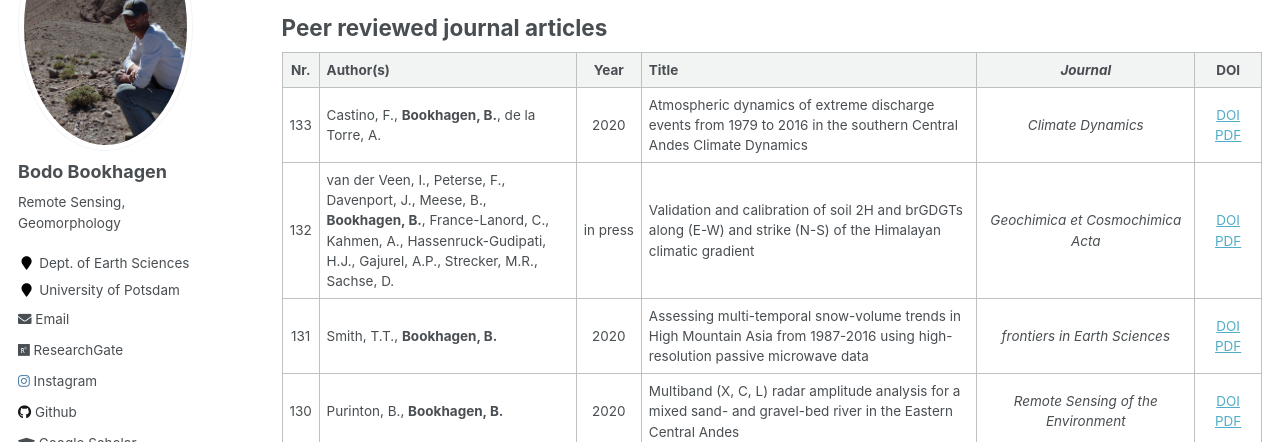
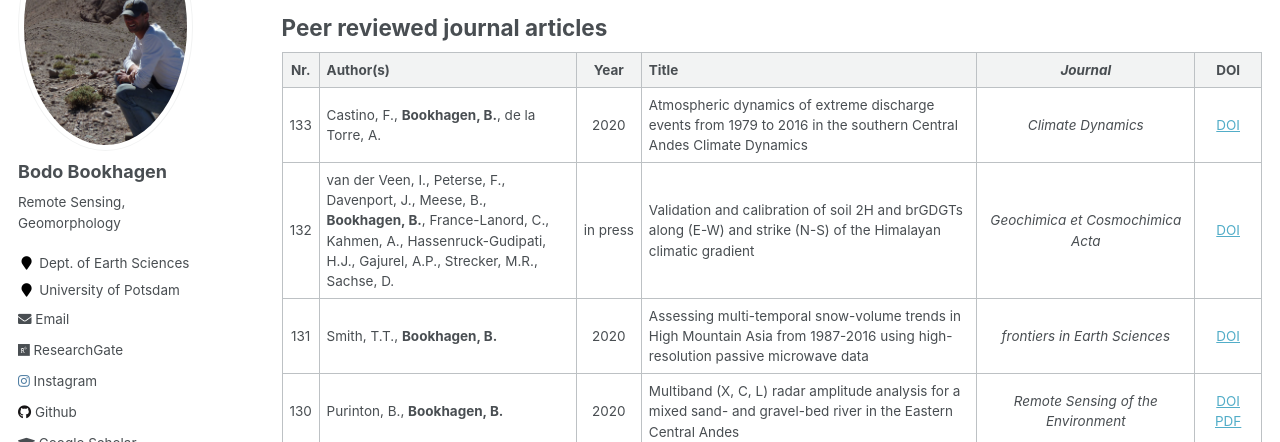
Before and after one commit to BodoBookhagen/BodoBookhagen.github.io, a Jekyll site: the page built from _pages/publications.md, in a window 1280 px wide and 900 px high, scrolled down 1231 px. Shown: the part 133-575 px from the top of the window. Built offline with Jekyll 4.4.1, drawn with Linux system fonts in a browser that asks for light colours; some web fonts are replaced.

Commit message:
Sept-21 2020

```diff
--- a/_pages/publications.md
+++ b/_pages/publications.md
@@ -33,9 +33,9 @@ Nr. | Author(s) | Year | Chapter Title |  _Book Title_  | Editors  | Publisher |
 
 Nr.  | Author(s) | Year | Title | _Journal_ | DOI
 :--: | :---------------------------------------------------------------------------------------------------------------------------------------------------------------------------------------- | :-------------: | ----------------------------------------------------------------------------------------------------------------------------------------------------------------------------------------------------------------------------- | :---------------------------------------------------------------------------------------------------------: | :---------------------------------------------------------------------------------------------------------------------------------------------------------------------------------:
-133  | Castino, F., **Bookhagen, B.**, de la Torre, A. | 2020 | Atmospheric dynamics of extreme discharge events from 1979 to 2016 in the southern Central Andes Climate Dynamics  |  _Climate Dynamics_ | [DOI](https://doi.org/10.1007/s00382-020-05458-1) [PDF]()
-132  | van der Veen, I., Peterse, F., Davenport, J., Meese, B.,  **Bookhagen, B.**, France-Lanord, C., Kahmen, A., Hassenruck-Gudipati, H.J., Gajurel, A.P., Strecker, M.R., Sachse, D. | in press | Validation and calibration of soil <delta>2H and brGDGTs along (E-W) and strike (N-S) of the Himalayan climatic gradient | _Geochimica et Cosmochimica Acta_ | [DOI]() [PDF]()
-131  | Smith, T.T., **Bookhagen, B.** | 2020 | Assessing multi-temporal snow-volume trends in High Mountain Asia from 1987-2016 using high-resolution passive microwave data | _frontiers in Earth Sciences_ | [DOI](https://doi.org/10.3389/feart.2020.559175) [PDF]()
+133  | Castino, F., **Bookhagen, B.**, de la Torre, A. | 2020 | Atmospheric dynamics of extreme discharge events from 1979 to 2016 in the southern Central Andes Climate Dynamics  |  _Climate Dynamics_ | [DOI](https://doi.org/10.1007/s00382-020-05458-1)
+132  | van der Veen, I., Peterse, F., Davenport, J., Meese, B.,  **Bookhagen, B.**, France-Lanord, C., Kahmen, A., Hassenruck-Gudipati, H.J., Gajurel, A.P., Strecker, M.R., Sachse, D. | in press | Validation and calibration of soil <delta>2H and brGDGTs along (E-W) and strike (N-S) of the Himalayan climatic gradient | _Geochimica et Cosmochimica Acta_ | [DOI]()
+131  | Smith, T.T., **Bookhagen, B.** | 2020 | Assessing multi-temporal snow-volume trends in High Mountain Asia from 1987-2016 using high-resolution passive microwave data | _frontiers in Earth Sciences_ | [DOI](https://doi.org/10.3389/feart.2020.559175)
 130  | Purinton, B., **Bookhagen, B.** | 2020 | Multiband (X, C, L) radar amplitude analysis for a mixed sand- and gravel-bed river in the Eastern Central Andes | _Remote Sensing of the Environment_ | [DOI](https://doi.org/10.1016/j.rse.2020.111799) [PDF](http://bodobookhagen.github.io/pdf/purinton20_radar_backscatter.pdf)
 129  | Voss, K., **Bookhagen, B.**, Sachse, D., and Chadwick, O. | 2020 | Variation of deuterium excess in surface waters across a 5000-m elevation gradient in eastern Nepal | _Journal of Hydrology_ | [DOI](https://doi.org/10.1016/j.jhydrol.2020.124802)
 128  | Olen, S. and **Bookhagen, B.** | 2020 | Applications of SAR interferometric coherence time series: Spatiotemporal dynamics of geomorphic transitions in the south‐central Andes |  _JGR Earth Surface_ | [DOI](https://doi.org/10.1029/2019JF005141) [PDF](https://agupubs.onlinelibrary.wiley.com/doi/epdf/10.1029/2019JF005141)
@@ -82,7 +82,7 @@ Nr.  | Author(s) | Year | Title | _Journal_ | DOI
  91  | Norris, J., Carvalho, L.M.V., Jones, C., Cannon, F., **Bookhagen, B.**, Palazzi, E., Tahir, A.A., | 2016 | The spatiotemporal variability of precipitation over the Himalaya: evaluation of one-year WRF model simulation  |  _Climate Dynamics_ | [DOI](https://doi.org/10.1007/s00382-016-3414-y) [PDF](http://bodobookhagen.github.io/pdf/norris17_rainfall_variability_himalaya.pdf)
  90  | Hoffmann, B., Feakins, S., **Bookhagen, B.**, Olen, S., Adhikari, D.P., Mainali, J., Sachse, D. | 2016 | Climatic and geomorphic drivers of plant organic matter transport in the Arun River, E Nepal | _Earth and Planetary Science Letters_ | [DOI](https://doi.org/10.1016/j.epsl.2016.07.008) [PDF](http://bodobookhagen.github.io/pdf/hoffmann16_Arun_climatic_geomorphic_drivers.pdf)
  89  | Forte, A., Whipple, K.X., **Bookhagen, B.**, Rossi, W.M. | 2016 | Decoupling of Modern _Tectonics_, Climate, and Topography in the Caucasus  | _Earth and Planetary Science Letters_ | [DOI](https://doi.org/10.1016/j.epsl.2016.06.013) [PDF](http://bodobookhagen.github.io/pdf/forte16_caucasus_decoupling_shortening_rates.pdf)
- 88  | Dey, S., Thiede, R.C., Schildgen, T.F., Wittmann, H., **Bookhagen, B.**, Scherler, D., Jain, V., Strecker, M.R. | 2016 | Climate-driven sediment aggradation and incision since the Late Pleistocene in the NW Himalaya, India  | _Earth and Planetary Science Letters_ |  [DOI](https://doi.org/10.1016/j.epsl.2016.05.050) [PDF]()
+ 88  | Dey, S., Thiede, R.C., Schildgen, T.F., Wittmann, H., **Bookhagen, B.**, Scherler, D., Jain, V., Strecker, M.R. | 2016 | Climate-driven sediment aggradation and incision since the Late Pleistocene in the NW Himalaya, India  | _Earth and Planetary Science Letters_ |  [DOI](https://doi.org/10.1016/j.epsl.2016.05.050)
  87  | Hartmann, B., **Bookhagen, B.**, Chadwick, O.C. | 2016 | The effects of check dams and other erosion control structures on the restoration of Andean bofedal ecosystems  | _Restoration Ecology_ |  [DOI](https://doi.org/10.1111/rec.12402) [PDF](http://bodobookhagen.github.io/pdf/Hartman16_checkdams.pdf)
  86  | Castino, F., **Bookhagen, B.**, Strecker, M.R. | 2016 | Rainfall variability and trends of the past six decades (1950-2014) in the subtropical NW Argentine Andes  |  _Climate Dynamics_ | [DOI](https://doi.org/10.1007/s00382-016-3127-2) [PDF](http://bodobookhagen.github.io/pdf/castino16_NWArgentina_rainfall_trends.pdf)
  85  | Smith, T. and **Bookhagen, B.**  | 2016 | Assessing Uncertainty and Sensor Biases in Passive Microwave Data across High Mountain Asia  |  _Remote Sensing of Environment_  |  [DOI](https://doi.org/10.1016/j.rse.2016.03.037) [PDF](http://bodobookhagen.github.io/pdf/smith16_HMA_snowfall.pdf)
```
